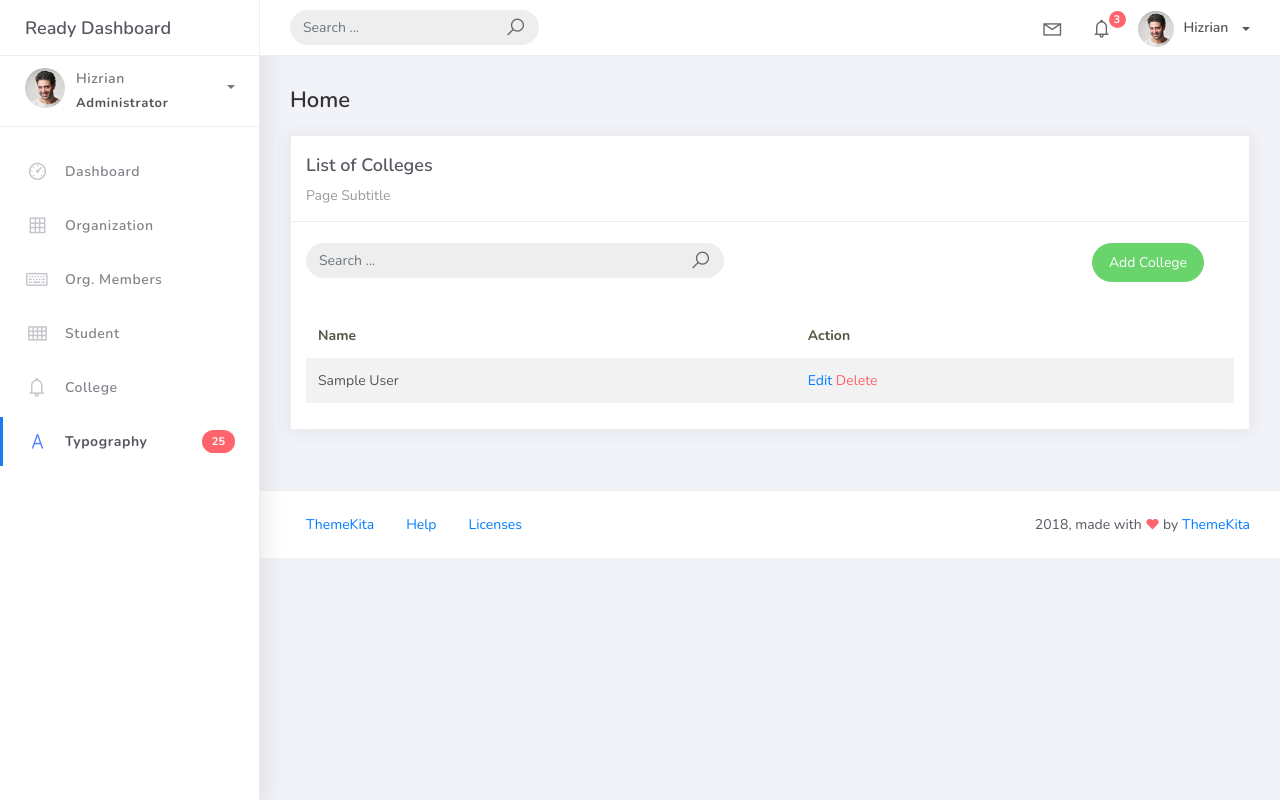
After one commit to JohnRusselCabailo/PSUSphere, a Django app: page /college_list in a window 1280 px wide. The commit adds this page. Run offline with Django 5.2, Linux system fonts and the light colour scheme; tables that the repository leaves empty hold one stand-in row (values such as "Sample post"); some libraries are stand-ins or nearby versions.

Commit message:
added college views

```diff
--- a/projectsite/projectsite/urls.py
+++ b/projectsite/projectsite/urls.py
@@ -28,7 +28,12 @@ from studentorg.views import (HomePageView,
                               StudentList,
                               StudentCreateView,
                               StudentUpdateView,
-                              StudentDeleteView)
+                              StudentDeleteView,
+                              CollegeList,
+                              CollegeCreateView,
+                              CollegeUpdateView,
+                              CollegeDeleteView)
+
 
 from studentorg import views
 
@@ -54,4 +59,10 @@ urlpatterns = [
     path('student_list/<pk>', StudentUpdateView.as_view(), name='student-update'),
     path('student_list/<pk>/delete', StudentDeleteView.as_view(), name='student-delete'),
 
+    #COLLEGE
+    path('college_list', CollegeList.as_view(), name='college-list'),
+    path('college_list/add', CollegeCreateView.as_view(), name='college-add'),
+    path('college_list/<pk>', CollegeUpdateView.as_view(), name='college-update'),
+    path('college_list/<pk>/delete', CollegeDeleteView.as_view(), name='college-delete'),
+
 ]
--- a/projectsite/studentorg/views.py
+++ b/projectsite/studentorg/views.py
@@ -2,7 +2,7 @@ from django.shortcuts import render
 from django.views.generic.list import ListView
 from django.views.generic.edit import CreateView, UpdateView, DeleteView
 from studentorg.models import Organization, OrgMember, Student, College, Program
-from studentorg.forms import OrganizationForm, OrgMemberForm, StudentForm
+from studentorg.forms import OrganizationForm, OrgMemberForm, StudentForm, CollegeForm
 from django.urls import reverse_lazy
 
 class OrganizationDeleteView(DeleteView):
@@ -84,3 +84,28 @@ class StudentDeleteView(DeleteView):
     model = Student
     template_name = 'student_del.html'
     success_url = reverse_lazy('student-list')
+
+
+#COLLEGE
+class CollegeList(ListView):
+    model = College
+    context_object_name = 'college'
+    template_name = 'college_list.html'
+    paginate_by = 5
+
+class CollegeCreateView(CreateView):
+    model = College
+    form_class = CollegeForm
+    template_name = 'college_form.html'
+    success_url = reverse_lazy('college-list')
+
+class CollegeUpdateView(UpdateView):
+    model = College
+    form_class = CollegeForm
+    template_name = 'college_form.html'
+    success_url = reverse_lazy('college-list')
+
+class CollegeDeleteView(DeleteView):
+    model = College
+    template_name = 'college_del.html'
+    success_url = reverse_lazy('college-list')
--- a/projectsite/templates/base.html
+++ b/projectsite/templates/base.html
@@ -193,7 +193,7 @@
 							</a>
 						</li>
 						<li class="nav-item">
-							<a href="notifications.html">
+							<a href="{% url 'college-list' %}">
 								<i class="la la-bell"></i>
 								<p>College</p>
 							</a>
--- /dev/null
+++ b/projectsite/templates/college_list.html
@@ -0,0 +1,66 @@
+{% extends 'base.html' %} {% load static %} {% block content %}
+<div class="content">
+    <div class="container-fluid">
+        <h4 class="page-title">Home</h4>
+        <div class="row">
+            <div class="col-md-12">
+                <div class="card">
+                    <div class="card-header">
+                        <div class="card-title">List of Colleges</div>
+                        <div class="card-category">Page Subtitle</div>
+                    </div>
+                    <br />
+                    <div class="col-md-12 row">
+                        <div class="col-md-6">
+                            <form class="navbar-left navbar-form nav-search mr-md-3" action="">
+                                <div class="input-group">
+                                    <input type="text" placeholder="Search ..." class="form-control" />
+                                    <div class="input-group-append">
+                                        <span class="input-group-text">
+                                            <i class="la la-search search-icon"></i>
+                                        </span>
+                                    </div>
+                                </div>
+                            </form>
+                        </div>
+                        <div class="col-md-6">
+                            <div class="pull-right">
+                                <a href="{% url 'college-add' %}" class="btn btn-success btn-rounded">Add College</a>
+                            </div>
+                        </div>
+                    </div>
+                    <div class="card-body">
+                        <table class="table table-striped mt-3">
+                            <thead>
+                                <tr>
+                                    <th scope="col">Name</th>
+                                    <th scope="col">Action</th>
+                                </tr>
+                            </thead>
+                            <tbody>
+                                {% for object in object_list %}
+                                <tr>
+                                    <td>{{ object.college_name }}</td>
+                                    <td>
+                                        <a href="college_list/{{ object.id }}">Edit</a>
+                                        <a href="college_list/{{ object.id }}/delete" class="text-danger">Delete</a>
+                                    </td>
+                                    </tr>
+                                    {% empty %}
+                                    <tr>
+                                        <td colspan="4" style="text-align: center">
+                                            <p class="text-sm font-weight-bold mb-0">No Records Found</p>
+                                        </td>
+                                    </tr>
+                                </tr>
+                                {% endfor %}
+                            </tbody>
+                        </table>
+                        {% include 'includes/pagination.html' %}
+                    </div>
+                </div>
+            </div>
+        </div>
+    </div>
+</div>
+{% endblock %}
```
Also changed, not shown: projectsite/templates/college_del.html (added, +30 -0 lines), projectsite/templates/college_form.html (added, +29 -0 lines).
